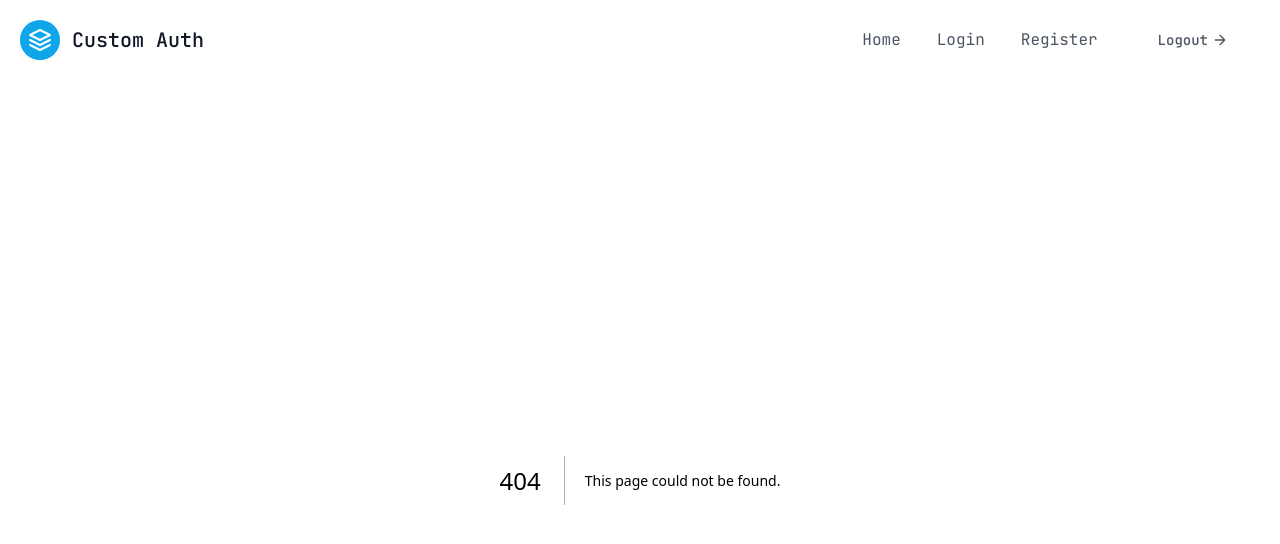
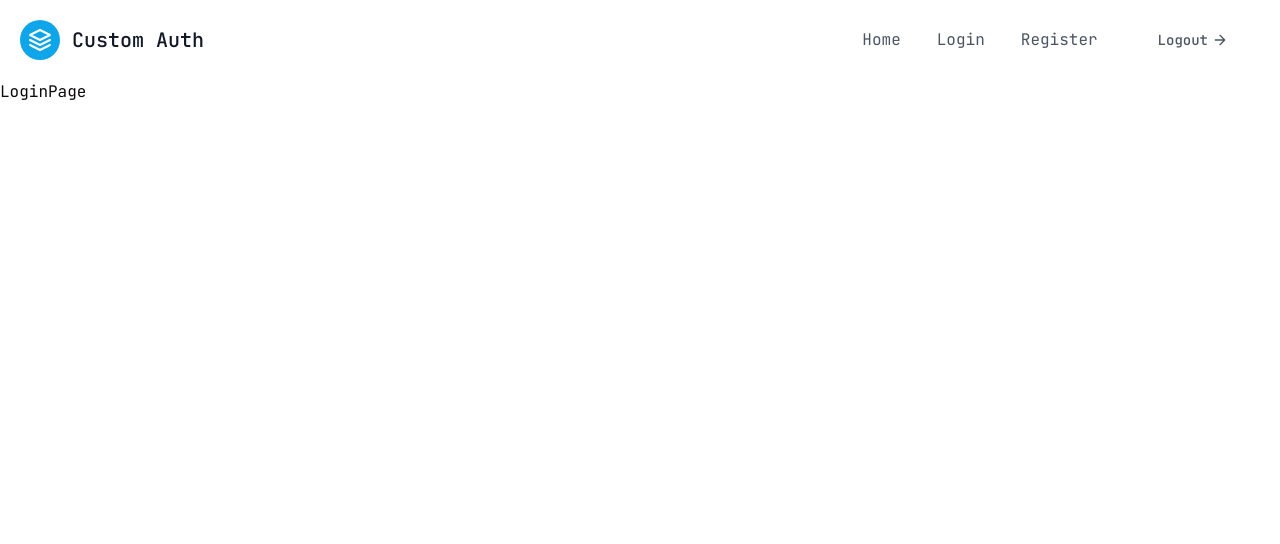
Before and after one commit to taurusilver7/next-auth, a Next.js app: page /login in a window 1280 px wide. Before the commit this address had no page. Shown: the top 544 px of the page. Built offline with nearby package versions, Linux system fonts and the light colour scheme.

Commit message:
register + login pages

```diff
--- /dev/null
+++ b/app/(auth)/(routes)/login/page.jsx
@@ -0,0 +1,9 @@
+import React from 'react'
+
+const LoginPage = () => {
+  return (
+    <div>LoginPage</div>
+  )
+}
+
+export default LoginPage
```
Also changed, not shown: app/(auth)/(routes)/register/page.jsx (added).
